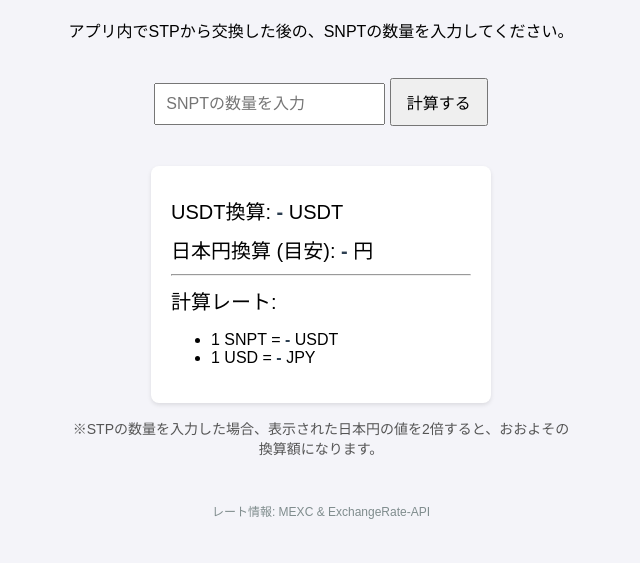
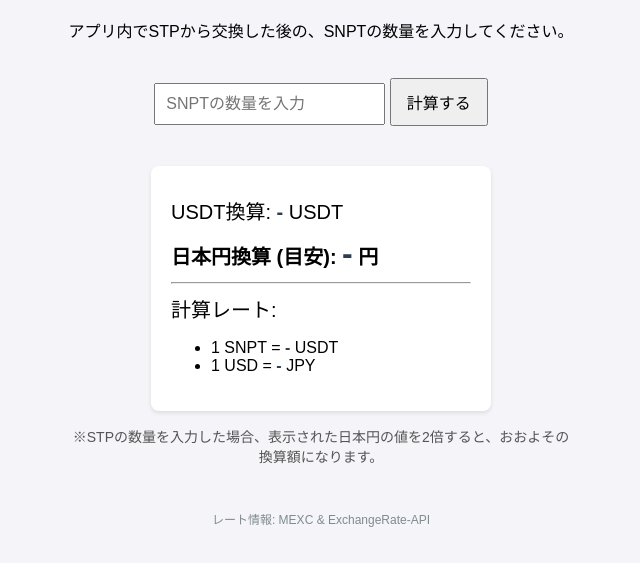
Before and after one commit to mahutu580/snpit-calc, a plain HTML site: page index.html in a window 1280 px wide. Shown: the part 137-700 px from the top of the page, without its empty margins (319-959 px from the left). Drawn offline with Linux system fonts and the light colour scheme.

Commit message:
換算ツール完成版

```diff
--- a/index.html
+++ b/index.html
@@ -16,7 +16,7 @@
     </div>
     <div id="result-area">
         <p>USDT換算: <span id="usdt-value">-</span> USDT</p>
-        <p>日本円換算 (目安): <span id="jpy-value">-</span> 円</p>
+        <p class="jpy-result">日本円換算 (目安): <span id="jpy-value">-</span> 円</p>
         <hr>
         <p class="rate-info">計算レート:</p>
         <ul class="rate-list">
--- a/style.css
+++ b/style.css
@@ -48,7 +48,7 @@ button {
 }
 
 .jpy-result span {
-    color: #e74c3c; /* 赤色で強調 */
+    color: #0000FF; /* 青色で強調 */
     font-size: 32px; /* 数字はさらに大きく */
 }
 
```
